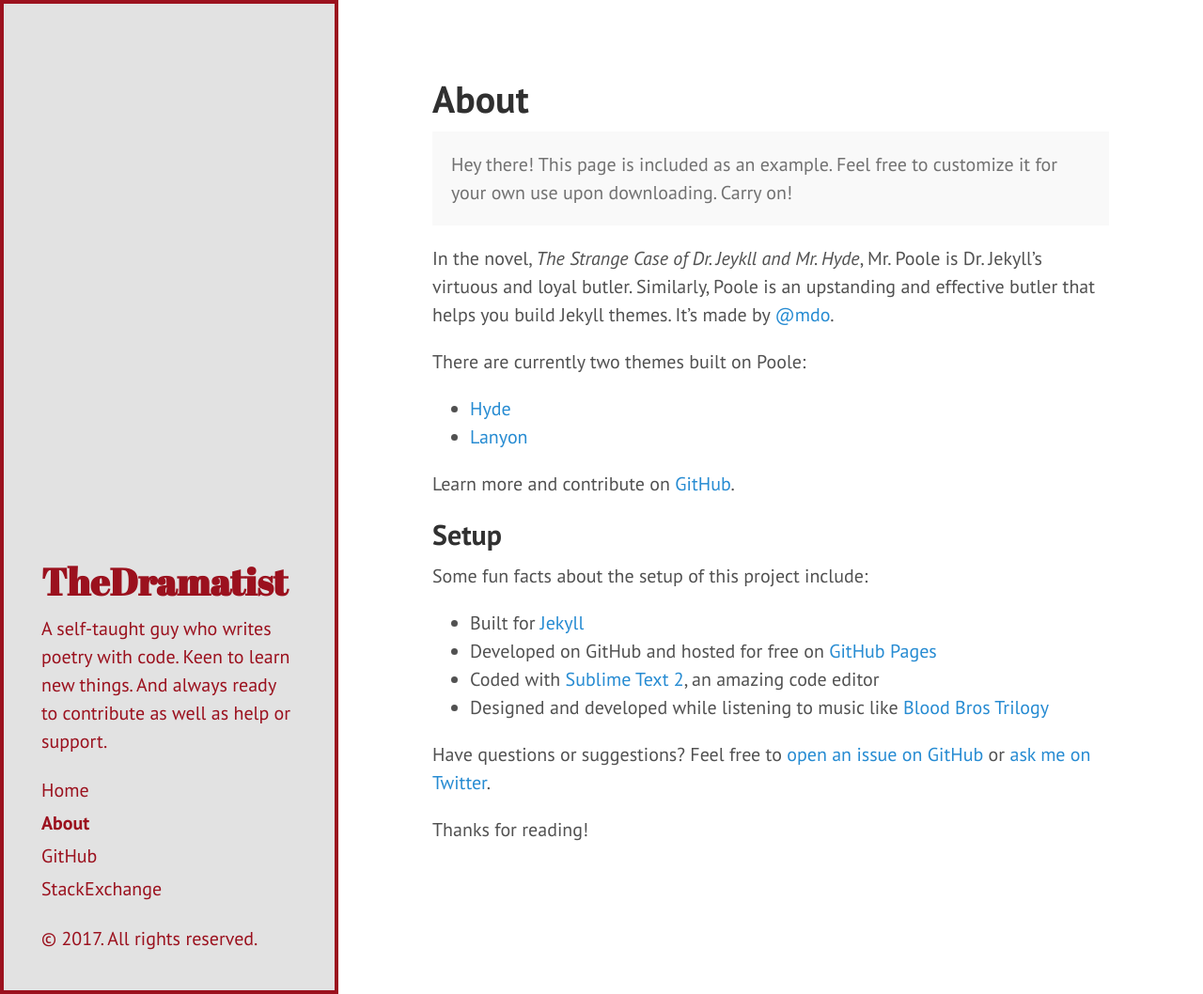
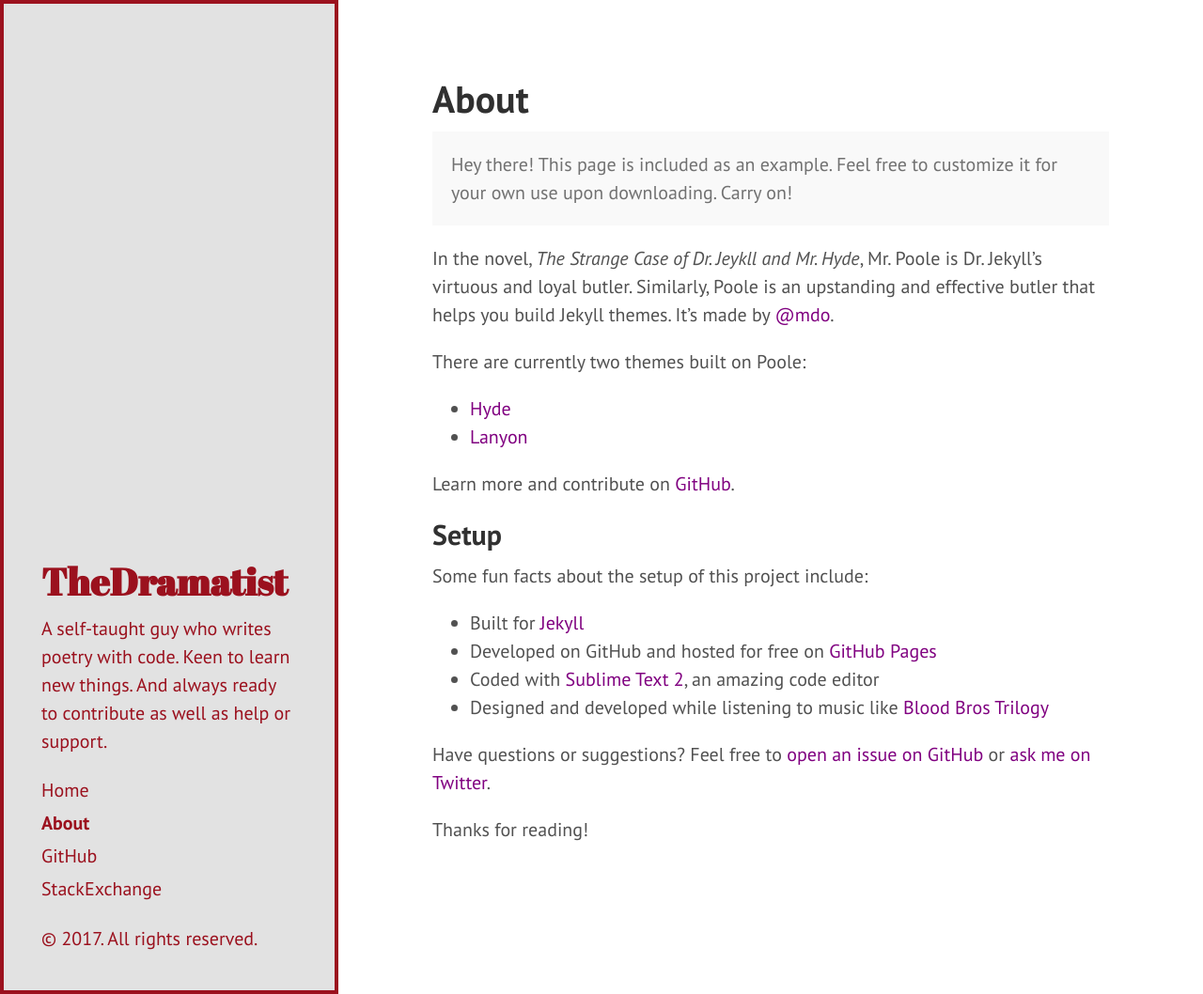
Before and after one commit to khanrn/codemascot.github.io, a Jekyll site: the page built from about.md, in a window 1280 px wide and 1058 px high. Shown: the whole window at 94% size. Built offline with Jekyll 4.4.1, drawn with Linux system fonts in a browser that asks for light colours; Markdown is read by kramdown in place of the engine named in the settings.

```diff
--- a/index.html
+++ b/index.html
@@ -14,7 +14,7 @@
 
     <span class="post-date">{{ post.date | date_to_string }}</span>
 
-    {{ post.content | strip_html | truncatewords:75 }}
+    {{ post.content | strip_html | truncatewords:30 }}
     <a class="read-more" href="{{ post.url }}">Read more...</a>
   </div>
   {% endfor %}
--- a/public/css/hyde.css
+++ b/public/css/hyde.css
@@ -128,6 +128,16 @@
   padding-bottom: 4rem;
 }
 
+a {
+    color: #800080;
+}
+a.read-more {
+    display: block;
+    padding: 20px 0;
+    font-weight: 700;
+    font-style: italic;
+}
+
 @media (min-width: 48em) {
   .content {
     max-width: 38rem;
```
